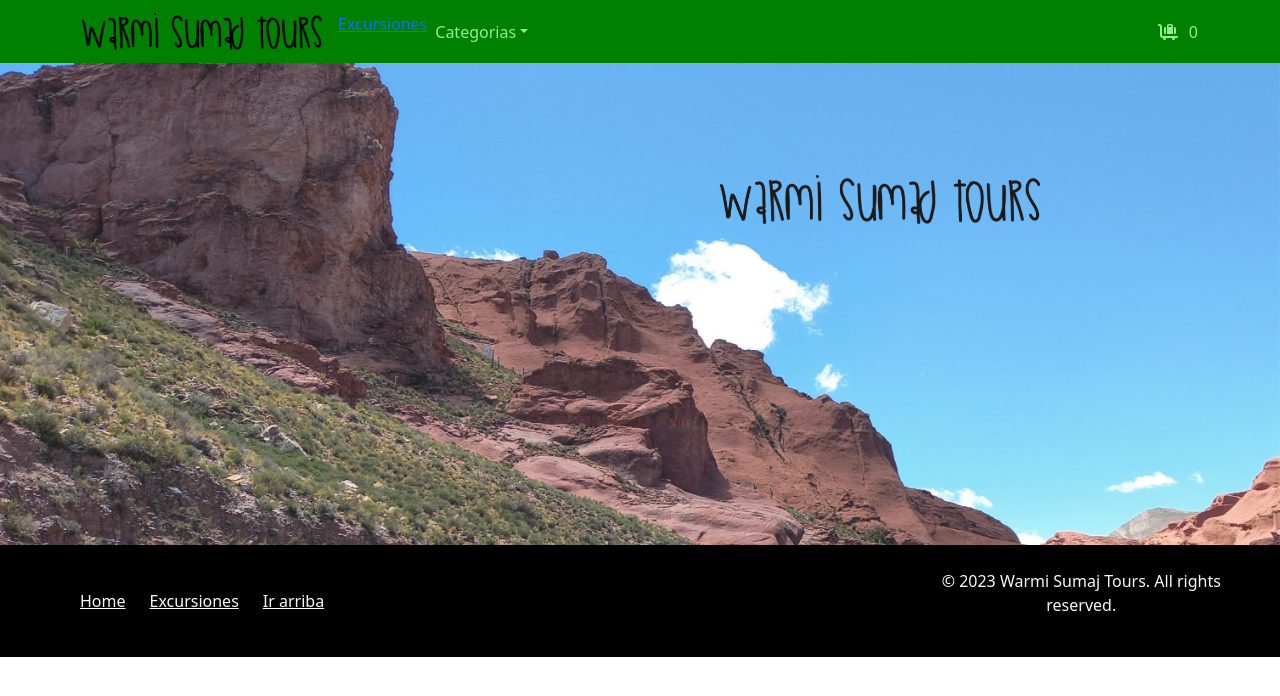
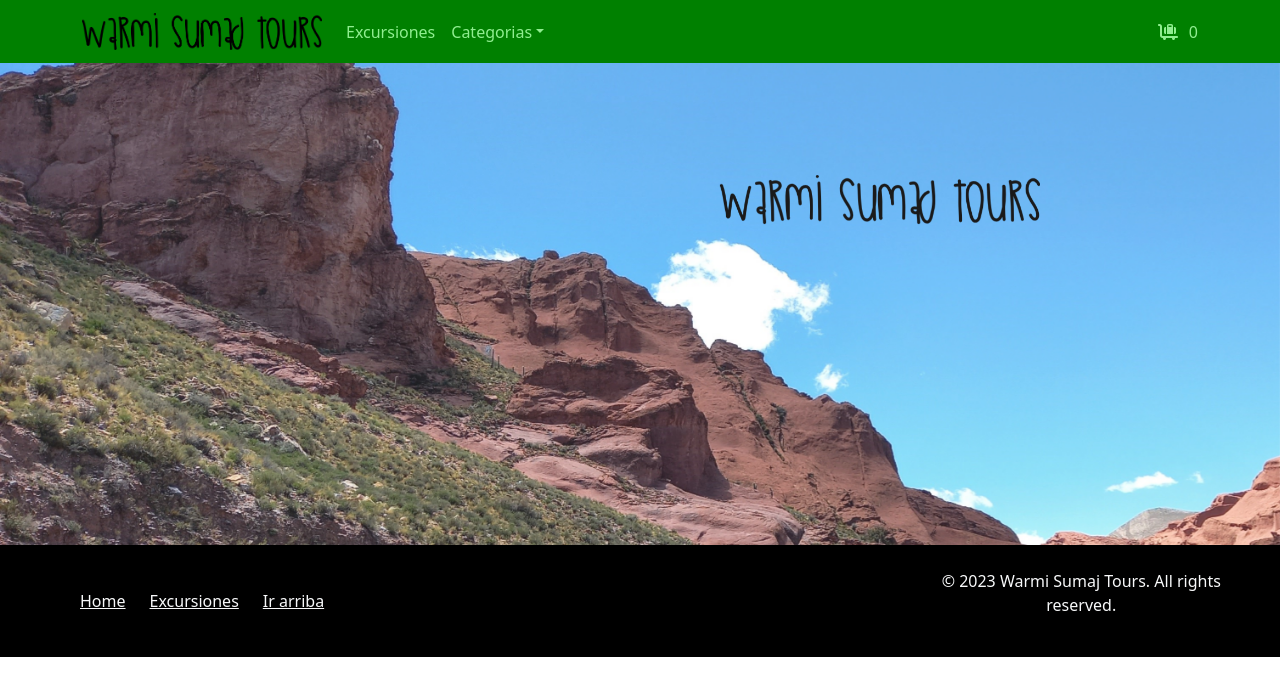
Before and after one commit to ignacioiglesias8/PF-React-Iglesias, a React (Create React App) app: page / in a window 1280 px wide. Shown: the top 696 px of the page. Built offline with nearby package versions, Linux system fonts and the light colour scheme.

Commit message:
corrigiendo errores de anidación en consola

```diff
--- a/src/components/NavBar.jsx
+++ b/src/components/NavBar.jsx
@@ -15,7 +15,7 @@ const NavBar = () => {
         <Navbar.Toggle aria-controls="basic-navbar-nav" />
         <Navbar.Collapse id="basic-navbar-nav">
             <Nav className="me-auto">
-            <Link to='/excursiones'>Excursiones</Link>
+            <Link to='/excursiones' className="nav-link">Excursiones</Link>
             <NavDropdown title="Categorias" className="basic-nav-dropdown">
                 <NavLink to={`/subcategoria/Valle`} className={({isActive}) => isActive ? 'ActiveOption' : 'Option'}>Valle</NavLink>
                 <NavLink to={`/subcategoria/Quebrada`} className={({isActive}) => isActive ? 'ActiveOption' : 'Option'}>Quebrada</NavLink>
```
